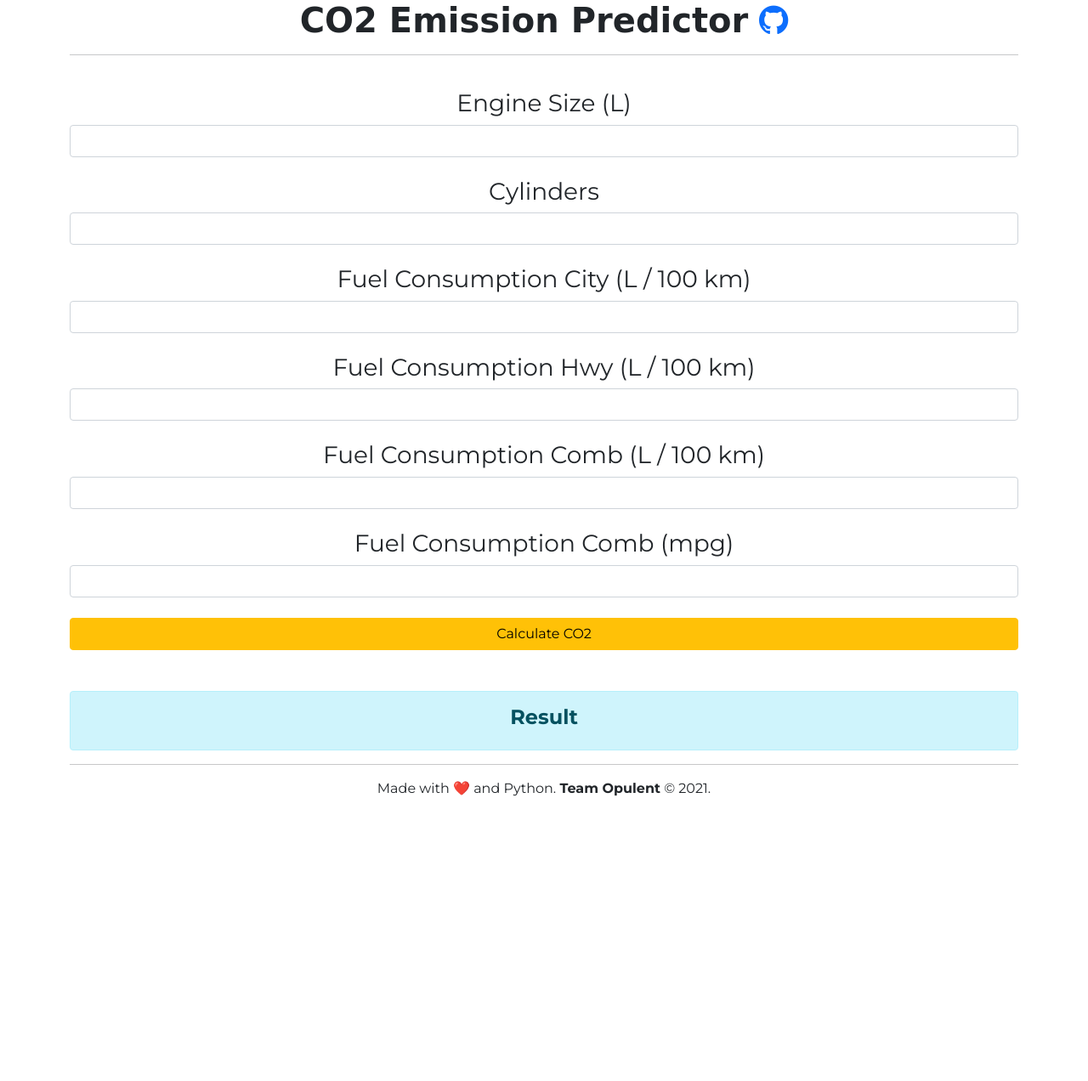
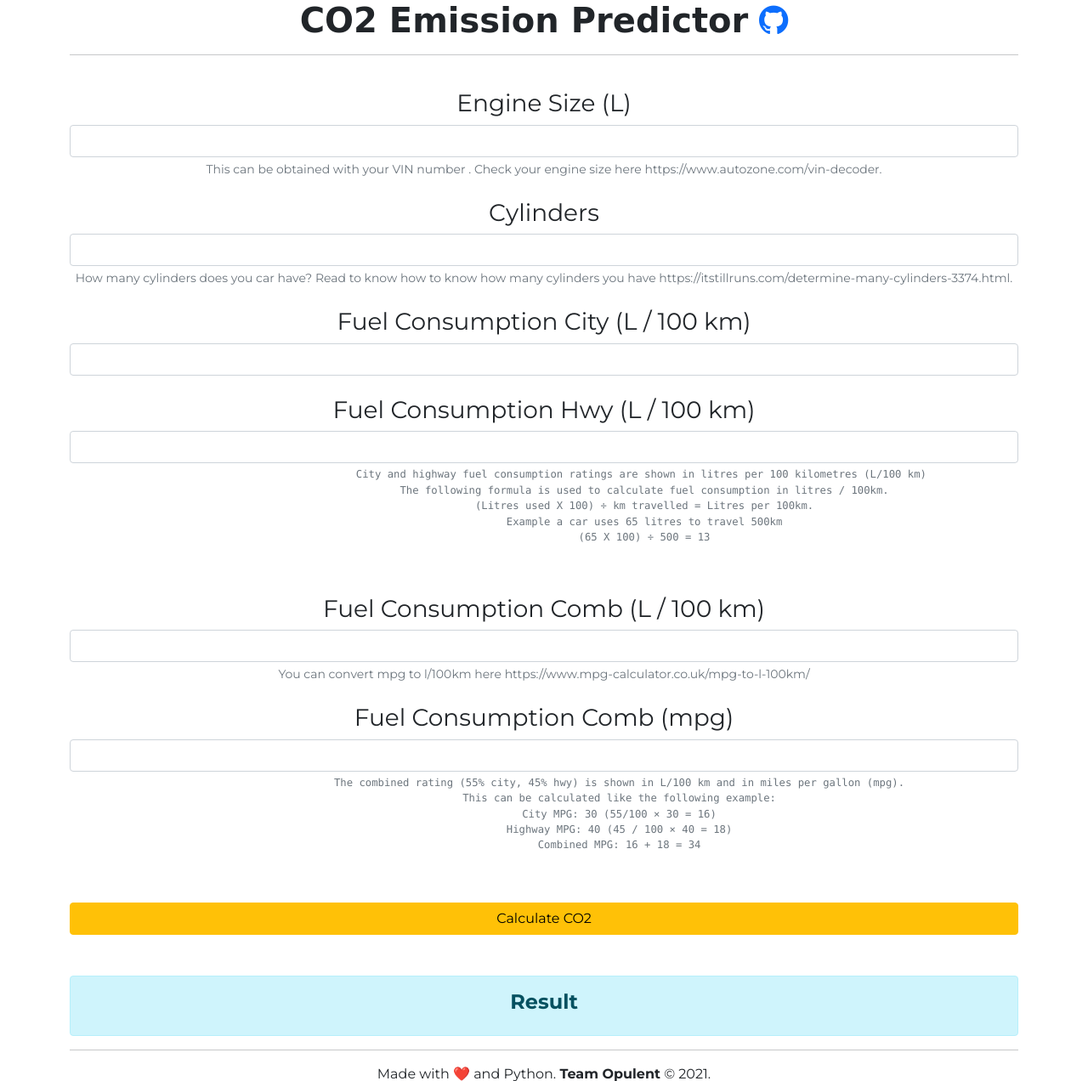
Before and after one commit to Samuel-2626/emission-predictor, a Flask app: page / in a window 1280 px wide. Shown: the top 1272 px of the page at 85% size. Before the commit the page ends 937 px from the top, so only its background shows below. Run offline with Flask 2, Linux system fonts and the light colour scheme; parts of the project's set-up code (start-up, migrations or seed data) failed here and were passed over; some web fonts are replaced.

Commit message:
Updated Validation

```diff
--- a/templates/index.html
+++ b/templates/index.html
@@ -42,22 +42,43 @@
 
     <form action="{{ url_for('predict')}}" method="post">
       <h3>Engine Size (L)</h3>
-    	<input type="text" name="Engine Size(L)" required="required" class="form-control" type="number" placeholder="" min="1" max="7" />
+    	<input name="Engine Size(L)" required="required" class="form-control" type="number" placeholder="" min="1" max="7" />
+		<div class="form-text">This can be obtained with your VIN number . Check your engine size here https://www.autozone.com/vin-decoder.</div>
        <br>
        <h3>Cylinders</h3>
-        <input type="text" name="Cylinders" required="required" class="form-control" type="number" min="4" max="8" />
+        <input name="Cylinders" required="required" class="form-control" type="number" min="4" max="8" />
+		<div class="form-text">How many cylinders does you car have? Read to know how to know how many cylinders you have https://itstillruns.com/determine-many-cylinders-3374.html.</div>
         <br>
         <h3>Fuel Consumption City (L / 100 km)</h3>
-        <input type="text" name="Fuel Consumption City (L/100 km)" required="required" class="form-control" type="number" min="1" max="30" />
+        <input name="Fuel Consumption City (L/100 km)" required="required" class="form-control" type="number" min="1" max="30" />
         <br>
         <h3>Fuel Consumption Hwy (L / 100 km)</h3>
-		<input type="text" name="Fuel Consumption Hwy (L/100 km)" required="required" class="form-control" type="number" min="1" max="30" />
+		<input name="Fuel Consumption Hwy (L/100 km)" required="required" class="form-control" type="number" min="1" max="30" />
+		<div class="form-text">
+			<pre>
+				City and highway fuel consumption ratings are shown in litres per 100 kilometres (L/100 km)
+				The following formula is used to calculate fuel consumption in litres / 100km.
+				(Litres used X 100) ÷ km travelled = Litres per 100km.
+				Example a car uses 65 litres to travel 500km
+				(65 X 100) ÷ 500 = 13
+			</pre>
+		</div>
     <br>
     <h3>Fuel Consumption Comb (L / 100 km)</h3>
-        <input type="text" name="Fuel Consumption Comb (L/100 km)" required="required" class="form-control" type="number" min="1" max="30"/>
+        <input name="Fuel Consumption Comb (L/100 km)" required="required" class="form-control" type="number" min="1" max="30"/>
+		<div class="form-text">You can convert mpg to l/100km here https://www.mpg-calculator.co.uk/mpg-to-l-100km/</div>
         <br>
         <h3>Fuel Consumption Comb (mpg)</h3>
-        <input type="text" name="Fuel Consumption Comb (mpg)" required="required" class="form-control" type="number" min="1" max="100" />
+        <input name="Fuel Consumption Comb (mpg)" required="required" class="form-control" type="number" min="1" max="100" />
+		<div class="form-text">
+			<pre>
+			The combined rating (55% city, 45% hwy) is shown in L/100 km and in miles per gallon (mpg).
+			This can be calculated like the following example:
+			City MPG: 30 (55/100 × 30 = 16)
+			Highway MPG: 40 (45 / 100 × 40 = 18)
+			Combined MPG: 16 + 18 = 34
+			</pre>
+		</div>
 
         <br>
 
```
